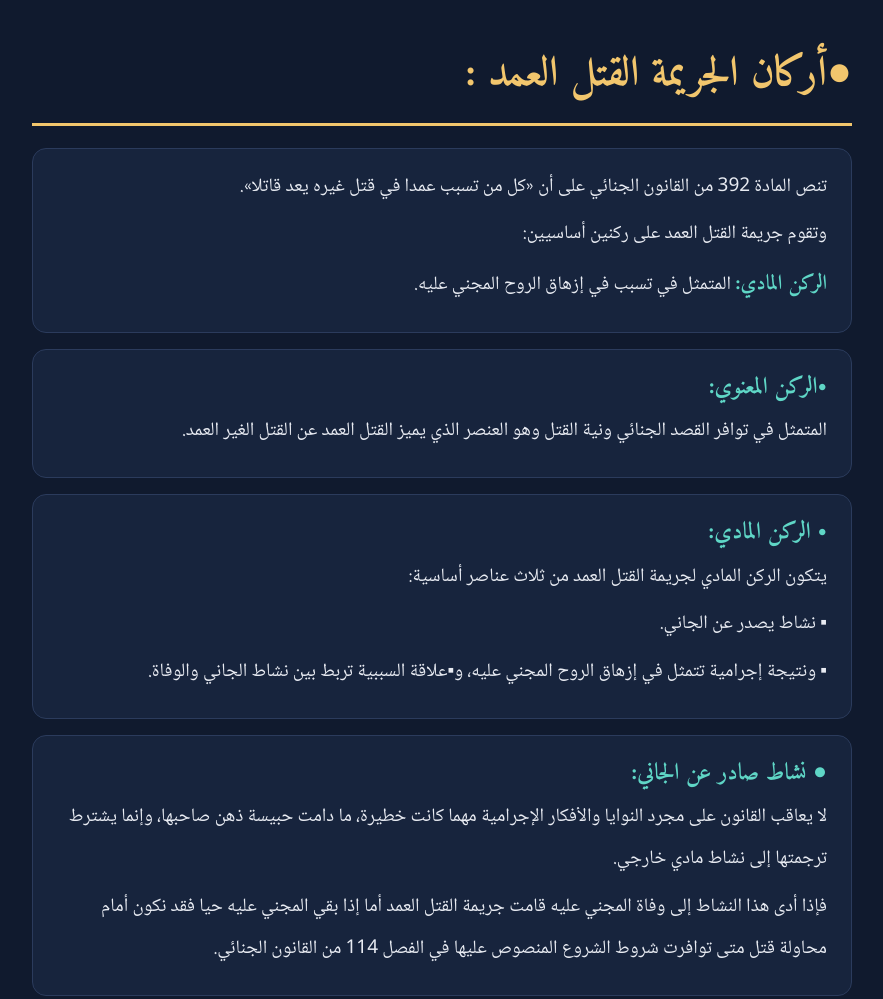
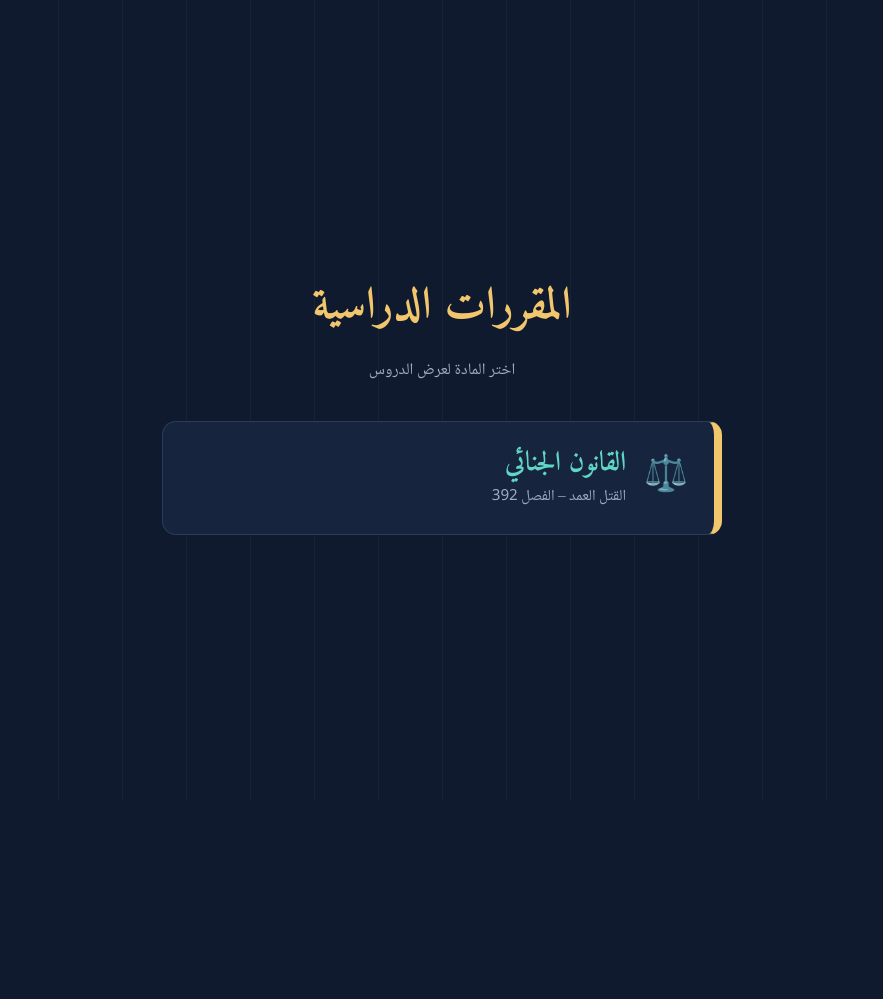
Before and after one commit to SAMSAMYTFF33/project, a plain HTML site: page penal.html in a window 1280 px wide. Shown: the top 999 px of the page, without its empty margins (198-1081 px from the left). After the commit the page ends 800 px from the top, so only its background shows below. Drawn offline with Linux system fonts and the light colour scheme.

Commit message:
Update penal.html

```diff
--- a/penal.html
+++ b/penal.html
@@ -3,80 +3,38 @@
 <head>
 <meta charset="UTF-8">
 <meta name="viewport" content="width=device-width, initial-scale=1">
-<title>أركان الجريمة القتل العمد</title>
+<title>المقررات الدراسية</title>
 <link href="https://fonts.googleapis.com/css2?family=Amiri:wght@400;700&family=Noto+Naskh+Arabic:wght@400;500;700&display=swap" rel="stylesheet">
 <style>
-:root{
-  --bg:#101a2e;
-  --card:#17243d;
-  --title:#f2c66d;     /* العنوان الكبير */
-  --head:#5fd6c6;      /* العناوين الصغيرة */
-  --text:#e8ebf2;      /* الفقرات */
-  --line:#2b3b5c;
-}
 *{box-sizing:border-box;margin:0;padding:0}
-body{background:var(--bg);color:var(--text);font-family:'Noto Naskh Arabic',serif;font-size:19px;line-height:2.2;padding:24px 16px 70px}
-.page{max-width:820px;margin:0 auto}
-h1{font-family:'Amiri',serif;font-size:clamp(1.8rem,6vw,2.6rem);color:var(--title);line-height:1.6;
-  padding:18px 0 14px;margin-bottom:22px;border-bottom:3px solid var(--title)}
-.block{background:var(--card);border:1px solid var(--line);border-radius:14px;padding:18px 24px;margin-bottom:16px}
-h2{font-family:'Amiri',serif;font-size:1.45rem;color:var(--head);line-height:1.7;margin-bottom:4px}
-p{color:var(--text);margin-bottom:6px}
-.h{color:var(--head);font-family:'Amiri',serif;font-weight:700;font-size:1.3rem}
-:focus-visible{outline:3px solid var(--title);outline-offset:3px}
-@media (max-width:600px){body{font-size:17px}.block{padding:14px 16px}}
+body{min-height:100vh;display:grid;place-items:center;padding:32px 20px;background:#101a2e;color:#e8ebf2;
+  font-family:'Noto Naskh Arabic',serif;line-height:1.9;
+  background-image:repeating-linear-gradient(90deg,rgba(255,255,255,.035) 0 1px,transparent 1px 64px)}
+.box{max-width:560px;width:100%;text-align:center}
+h1{font-family:'Amiri',serif;color:#f2c66d;font-size:clamp(2rem,6vw,2.8rem);margin-bottom:6px}
+p{color:#9fabc2;margin-bottom:34px}
+a.module{display:flex;align-items:center;gap:18px;text-align:right;text-decoration:none;padding:22px 26px;
+  background:#17243d;color:#e8ebf2;border:1px solid #2b3b5c;border-radius:14px;border-inline-start:8px solid #f2c66d;
+  transition:transform .2s,border-color .2s}
+a.module:hover{transform:translateY(-3px);border-color:#5fd6c6}
+a.module .ico{font-size:2.2rem;line-height:1}
+a.module strong{display:block;font-family:'Amiri',serif;font-size:1.7rem;color:#5fd6c6;line-height:1.4}
+a.module span{font-size:.95rem;color:#9fabc2}
+:focus-visible{outline:3px solid #f2c66d;outline-offset:3px}
+@media (prefers-reduced-motion:reduce){a.module{transition:none}}
 </style>
 </head>
 <body>
-<main class="page">
-
-<h1>●أركان الجريمة القتل العمد :</h1>
-
-<div class="block">
-  <p>تنص المادة 392 من القانون الجنائي على أن «كل من تسبب عمدا في قتل غيره يعد قاتلا».</p>
-  <p>وتقوم جريمة القتل العمد على ركنين أساسيين:</p>
-  <p><span class="h">الركن المادي:</span> المتمثل في تسبب في إزهاق الروح المجني عليه.</p>
-</div>
-
-<div class="block">
-  <h2>•الركن المعنوي:</h2>
-  <p>المتمثل في توافر القصد الجنائي ونية القتل وهو العنصر الذي يميز القتل العمد عن القتل الغير العمد.</p>
-</div>
-
-<div class="block">
-  <h2>• الركن المادي:</h2>
-  <p>يتكون الركن المادي لجريمة القتل العمد من ثلاث عناصر أساسية:</p>
-  <p>▪︎ نشاط يصدر عن الجاني.</p>
-  <p>▪︎ ونتيجة إجرامية تتمثل في إزهاق الروح المجني عليه، و▪︎علاقة السببية تربط بين نشاط الجاني والوفاة.</p>
-</div>
-
-<div class="block">
-  <h2>● نشاط صادر عن الجاني:</h2>
-  <p>لا يعاقب القانون على مجرد النوايا والأفكار الإجرامية مهما كانت خطيرة، ما دامت حبيسة ذهن صاحبها، وإنما يشترط ترجمتها إلى نشاط مادي خارجي.</p>
-  <p>فإذا أدى هذا النشاط إلى وفاة المجني عليه قامت جريمة القتل العمد أما إذا بقي المجني عليه حيا فقد نكون أمام محاولة قتل متى توافرت شروط الشروع المنصوص عليها في الفصل 114 من القانون الجنائي.</p>
-</div>
-
-<div class="block">
-  <h2>● طبيعة النشاط الإجرامي</h2>
-  <p>لم يحدد المشرع المغربي وسيلة معينة لارتكاب القتل العمد بل اعتبر كل نشاط يصدر عن الجاني بقصد إزهاق روح إنسان صالحا لتكوين الركن المادي سواء استعمل سلاحا أو سما أو وسيلة أخرى كما يمكن أن تتحقق الجريمة بوسائل غير قاتلة بطبيعتها إذا أدت إلى وفاة وثبت نية القتل.</p>
-</div>
-
-<div class="block">
-  <h2>● تنفيذ القتل بواسطة الغير أو المجني عليه:</h2>
-  <p>لا يشترط أن ينفذ الجاني النشاط الإجرامي بنفسه. كمن يقنع شخص بلمس جهاز كهربائي بحجة أنه آمن فيصعقه التيار. وقد يتم بواسطة  شخص آخر كاستغلال المجنون و إعطاءه سلاحا لإطلاق نار على ضحية.</p>
-</div>
-
-<div class="block">
-  <h2>● الوسائل المعدة مسبقا:</h2>
-  <p>يتحقق النشاط الإجرامي كدالك بستعمال وسائل أعدها الجاني مسبقا كحفر حفرة أو وضع متفجرات لاستهداف ضحية فإذا أدت هذه الوسائل إلى الوفاة مع توافر نية القتل قامت جريمة.</p>
-</div>
-
-<div class="block">
-  <h2>● الأفعال المعنوية المؤدية إلى القتل:</h2>
-  <p>الأفعال المعنوية هي التي تستهدف نفسية ضحية و أعصابها كإسائة الزوج معاملة زوجته بقصد قتلها حتى تنتحر أو مفاجئة مريض بالقلب بخبر سيئ ليموت.</p>
-  <p>وقد ذهب رأي إلى أنها لا تكون ركنا ماديا لصعوبة الإتبات السببية وذهب رأي الغالب إلى مساءلة الجاني عنها إذا تعمد إزهاق روح.</p>
-</div>
-
+<main class="box">
+  <h1>المقررات الدراسية</h1>
+  <p>اختر المادة لعرض الدروس</p>
+  <a class="module" href="Meurtre.html">
+    <span class="ico" aria-hidden="true">⚖️</span>
+    <div>
+      <strong>القانون الجنائي</strong>
+      <span>القتل العمد – الفصل 392</span>
+    </div>
+  </a>
 </main>
 </body>
 </html>
```
